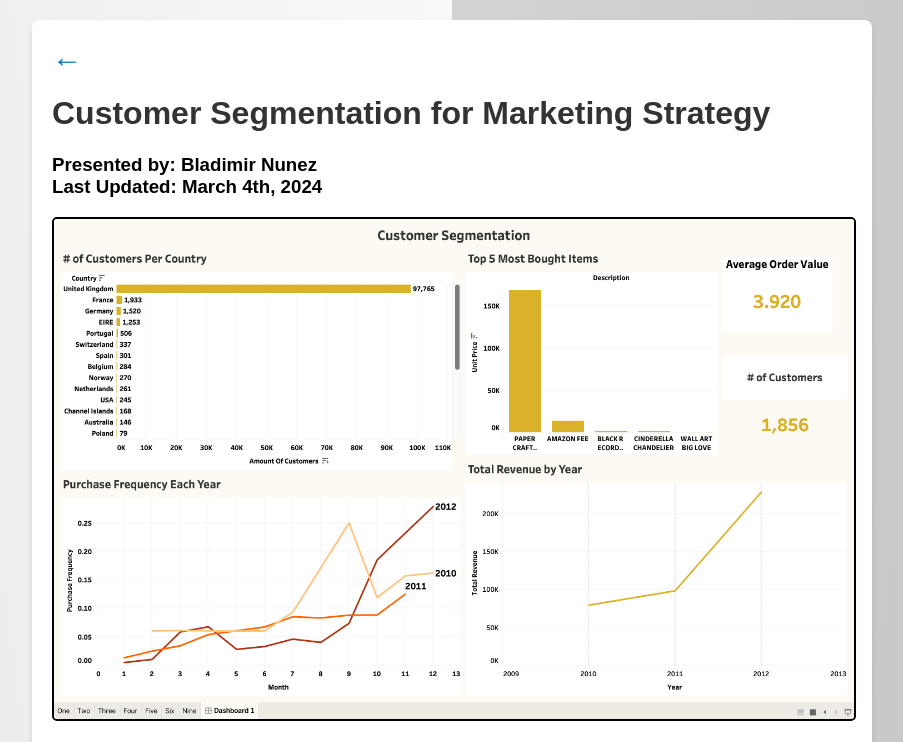
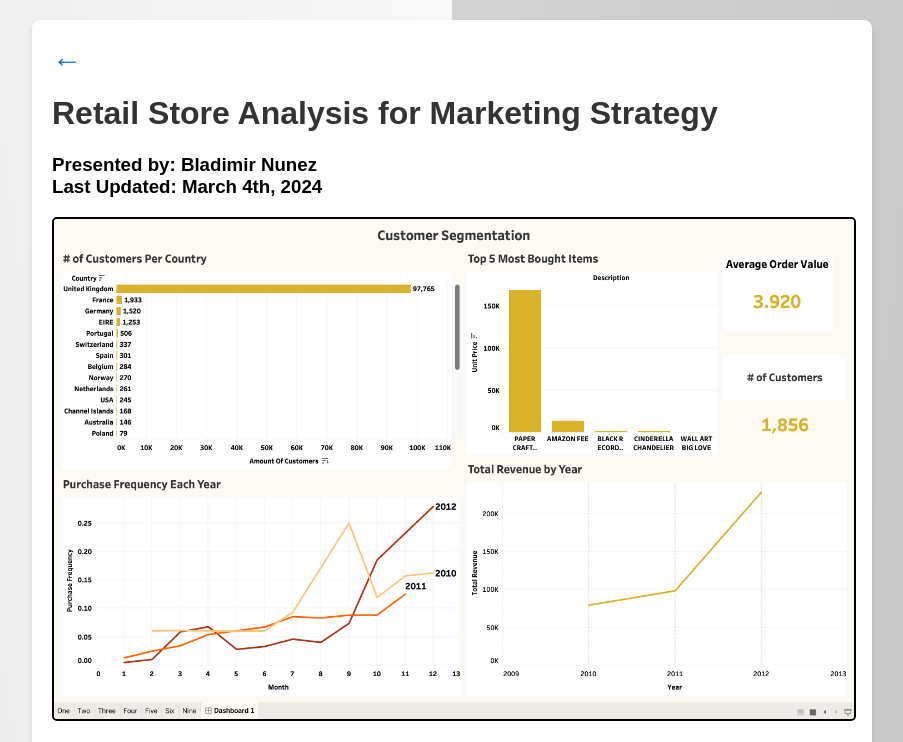
Before and after one commit to BladNunez/DataPortfolio, a plain HTML site: page customerSeg.html in a window 1280 px wide. Shown: the top 742 px of the page, without its empty margins (188-1091 px from the left). Drawn offline with Linux system fonts and the light colour scheme.

Commit message:
change title

```diff
--- a/customerSeg.html
+++ b/customerSeg.html
@@ -11,7 +11,7 @@
   <body>
     <div class="container">
       <a href="index.html" class="previous"> &larr;</a>
-      <h1>Customer Segmentation for Marketing Strategy</h1>
+      <h1>Retail Store Analysis for Marketing Strategy</h1>
       <h3>
         Presented by: Bladimir Nunez <br />
         Last Updated: March 4th, 2024
```
Also changed, not shown: index.html (+1 -1 lines).
